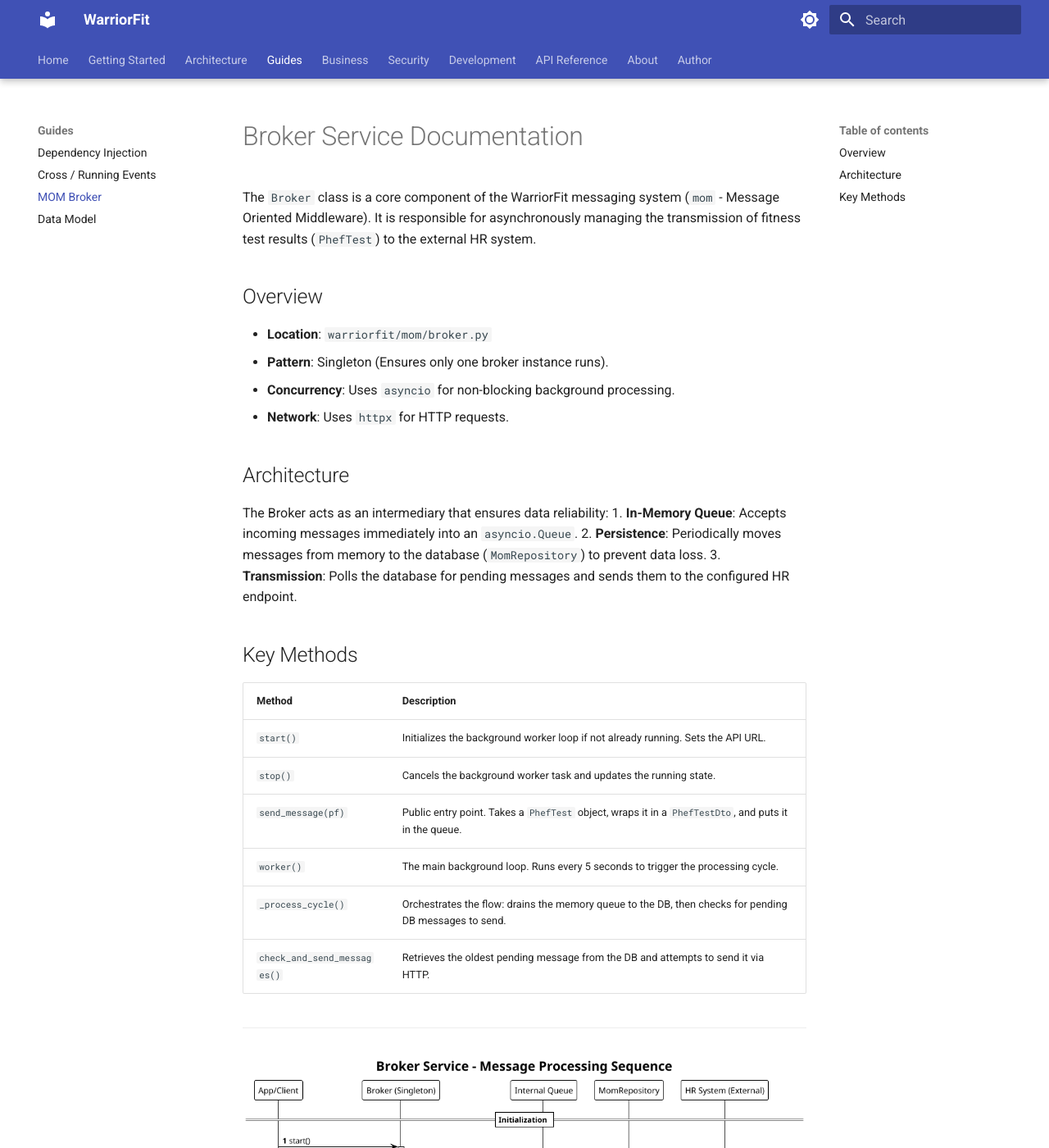
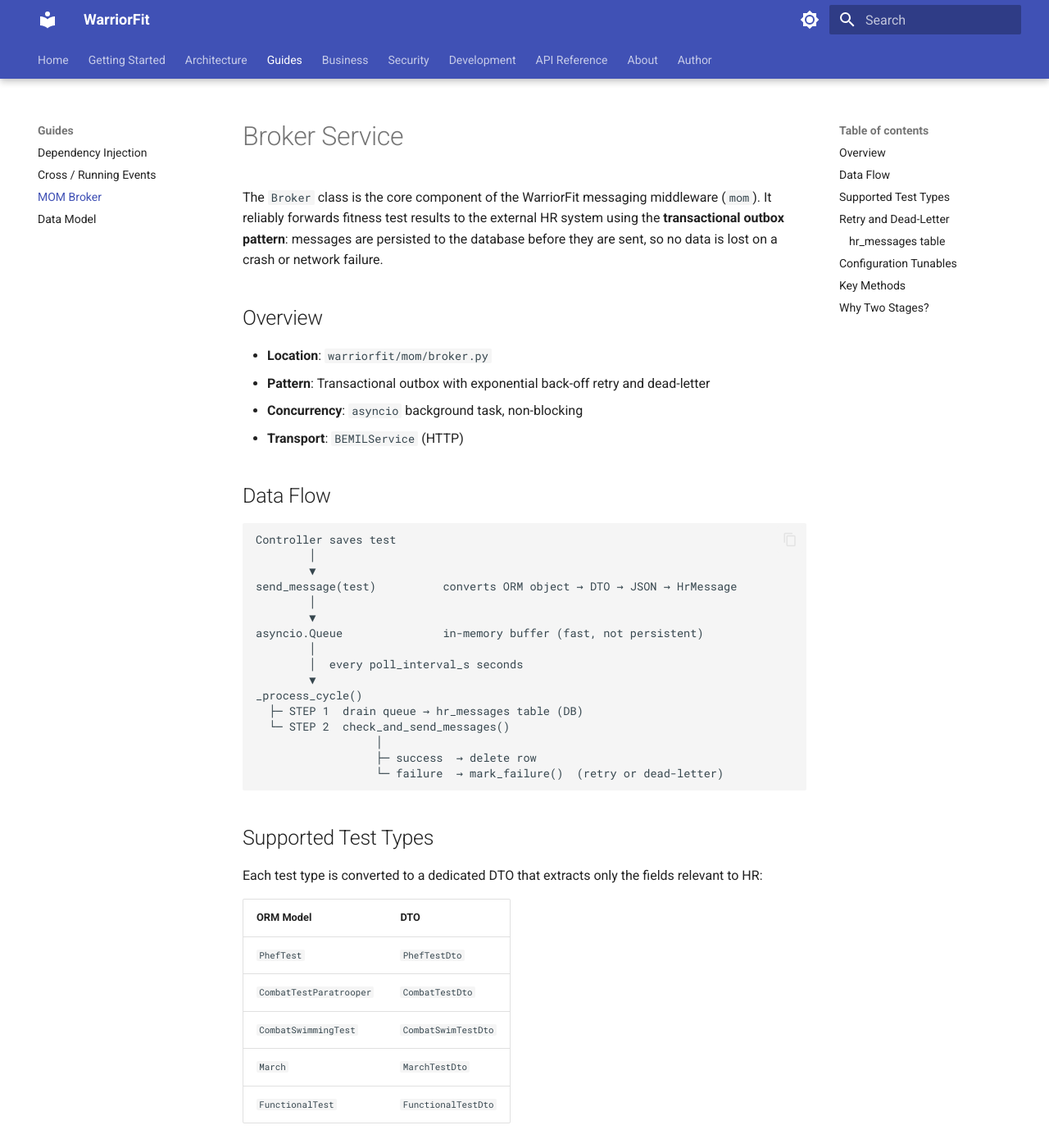
Before and after one commit to BenoitGoethals/WarriorFit, an MkDocs documentation site: the page built from docs/architecture/broker.md, in a window 1280 px wide and 1400 px high. Shown: the whole window at 82% size. Built offline with MkDocs 1.6.1 and Material for MkDocs 9.7.7, drawn with Linux system fonts in a browser that asks for light colours; some of the changed text lies outside the part shown.

Commit message:
Update docs and config for Broker Service: add transactional outbox pattern details, supported test types, retry/dead-letter logic, and unit test coverage.

````diff
--- a/docs/architecture/broker.md
+++ b/docs/architecture/broker.md
@@ -1,31 +1,96 @@
-# Broker Service Documentation
+# Broker Service
 
-The `Broker` class is a core component of the WarriorFit messaging system (`mom` - Message Oriented Middleware). It is responsible for asynchronously managing the transmission of fitness test results (`PhefTest`) to the external HR system.
+The `Broker` class is the core component of the WarriorFit messaging middleware (`mom`). It reliably forwards fitness test results to the external HR system using the **transactional outbox pattern**: messages are persisted to the database before they are sent, so no data is lost on a crash or network failure.
 
 ## Overview
 
 - **Location**: `warriorfit/mom/broker.py`
-- **Pattern**: Singleton (Ensures only one broker instance runs).
-- **Concurrency**: Uses `asyncio` for non-blocking background processing.
-- **Network**: Uses `httpx` for HTTP requests.
+- **Pattern**: Transactional outbox with exponential back-off retry and dead-letter
+- **Concurrency**: `asyncio` background task, non-blocking
+- **Transport**: `BEMILService` (HTTP)
 
-## Architecture
+## Data Flow
 
-The Broker acts as an intermediary that ensures data reliability:
-1.  **In-Memory Queue**: Accepts incoming messages immediately into an `asyncio.Queue`.
-2.  **Persistence**: Periodically moves messages from memory to the database (`MomRepository`) to prevent data loss.
-3.  **Transmission**: Polls the database for pending messages and sends them to the configured HR endpoint.
+```
+Controller saves test
+        │
+        ▼
+send_message(test)          converts ORM object → DTO → JSON → HrMessage
+        │
+        ▼
+asyncio.Queue               in-memory buffer (fast, not persistent)
+        │
+        │  every poll_interval_s seconds
+        ▼
+_process_cycle()
+  ├─ STEP 1  drain queue → hr_messages table (DB)
+  └─ STEP 2  check_and_send_messages()
+                  │
+                  ├─ success  → delete row
+                  └─ failure  → mark_failure()  (retry or dead-letter)
+```
+
+## Supported Test Types
+
+Each test type is converted to a dedicated DTO that extracts only the fields relevant to HR:
+
+| ORM Model | DTO |
+|---|---|
+| `PhefTest` | `PhefTestDto` |
+| `CombatTestParatrooper` | `CombatTestDto` |
+| `CombatSwimmingTest` | `CombatSwimTestDto` |
+| `March` | `MarchTestDto` |
+| `FunctionalTest` | `FunctionalTestDto` |
+
+## Retry and Dead-Letter
+
+Failed sends are retried with **exponential back-off**:
+
+```
+next_retry_at = now + min(base_backoff_s × 2^attempt_count, max_backoff_s)
+```
+
+Once `attempt_count` reaches `max_attempts` the row is flipped to `dead_letter = true` and is never picked up again.
+
+### hr_messages table
+
+| Column | Description |
+|---|---|
+| `message` | JSON payload |
+| `attempt_count` | Number of failed send attempts |
+| `next_retry_at` | Earliest time the row may be retried |
+| `dead_letter` | `true` once max attempts are exhausted |
+| `last_error` | Reason string from the last failure |
+| `datetime_created` | When the message was enqueued |
+
+## Configuration Tunables
+
+All values are read from `ApplicationConfig` at startup with safe defaults:
+
+| Parameter | Default | Description |
+|---|---|---|
+| `broker_poll_interval_s` | `5` | Seconds between worker cycles |
+| `broker_batch_size` | `5` | Max messages sent per cycle |
+| `broker_max_attempts` | `10` | Attempts before dead-letter |
+| `broker_base_backoff_s` | `5` | Minimum back-off (seconds) |
+| `broker_max_backoff_s` | `600` | Maximum back-off (seconds) |
 
 ## Key Methods
 
 | Method | Description |
-| :--- | :--- |
-| `start()` | Initializes the background worker loop if not already running. Sets the API URL. |
-| `stop()` | Cancels the background worker task and updates the running state. |
-| `send_message(pf)` | Public entry point. Takes a `PhefTest` object, wraps it in a `PhefTestDto`, and puts it in the queue. |
-| `worker()` | The main background loop. Runs every 5 seconds to trigger the processing cycle. |
-| `_process_cycle()` | Orchestrates the flow: drains the memory queue to the DB, then checks for pending DB messages to send. |
-| `check_and_send_messages()` | Retrieves the oldest pending message from the DB and attempts to send it via HTTP. |
+|---|---|
+| `start()` | Creates the background asyncio task on the running event loop |
+| `stop()` | Sets `running = False` and cancels the worker task |
+| `send_message(test)` | Converts a `FitnessTest` to a DTO, wraps it in an `HrMessage`, puts it on the queue |
+| `worker()` | Infinite loop: calls `_process_cycle()` every `poll_interval_s` seconds |
+| `_process_cycle()` | Drains in-memory queue to DB, then calls `check_and_send_messages()` |
+| `check_and_send_messages()` | Fetches a batch of due rows, sends to HR, deletes successes, records failures |
+| `_try_send_to_hr(msg)` | Wraps `_send_message_to_hr` and returns a `(result, error_reason)` tuple |
+| `_send_message_to_hr(msg)` | Calls `BEMILService.sent_hr_message_to_hr()` and handles transport exceptions |
+
+## Why Two Stages?
+
+The in-memory `asyncio.Queue` makes `send_message()` non-blocking for the caller. The database write in step 1 provides durability: if the app crashes between enqueue and send, the row survives in `hr_messages` and will be picked up on the next startup.
 
 ---
 ![img_seq_broker.png](img_seq_broker.png)
````
Also changed, not shown: docs/api/mom/broker.md (+1 -1 lines), documentation/broker.md (+82 -17 lines), 1 other file.
